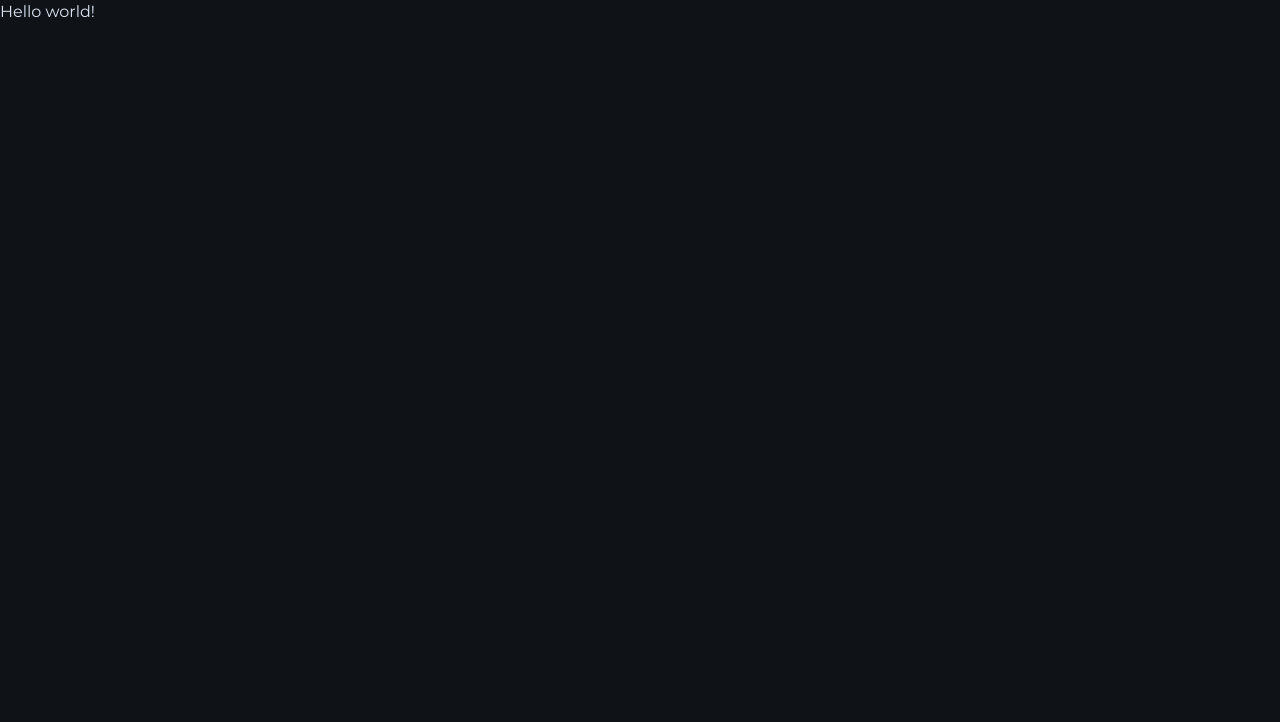
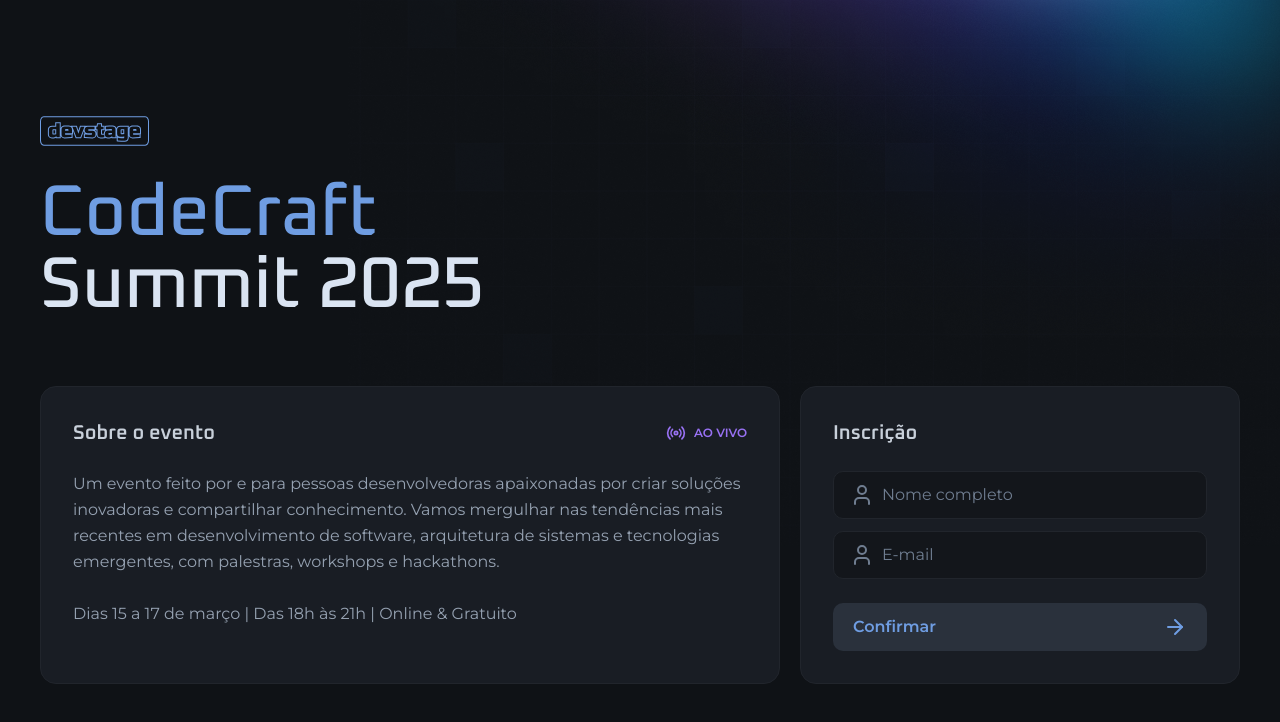
Before and after one commit to kauecdev/nlw-connect-web, a Next.js app: page / in a window 1280 px wide. Shown: the top 722 px of the page. Built offline with nearby package versions, Linux system fonts and the light colour scheme.

Commit message:
feat: created home page

```diff
--- a/src/app/layout.tsx
+++ b/src/app/layout.tsx
@@ -1,32 +1,34 @@
 import './globals.css'
 
-import type { Metadata } from "next";
+import type { Metadata } from 'next'
 import { Montserrat, Oxanium } from 'next/font/google'
 
 export const metadata: Metadata = {
-  title: "devstage",
-};
+  title: 'devstage',
+}
 
 const oxanium = Oxanium({
   weight: ['500', '600'],
   subsets: ['latin'],
-  variable: '--font-oxanium'
+  variable: '--font-oxanium',
 })
 
 const montserrat = Montserrat({
   weight: ['400', '600'],
   subsets: ['latin'],
-  variable: '--font-montserrat'
+  variable: '--font-montserrat',
 })
 
 export default function RootLayout({
   children,
 }: Readonly<{
-  children: React.ReactNode;
+  children: React.ReactNode
 }>) {
   return (
     <html lang="en" className={`${oxanium.variable} ${montserrat.variable}`}>
-      <body className='bg-gray-900 text-gray-100 antialiased'>{children}</body>
+      <body className="bg-gray-900 text-gray-100 antialiased bg-[url(/background.png)] bg-no-repeat bg-top md:bg-right-top">
+        {children}
+      </body>
     </html>
-  );
+  )
 }
--- a/src/app/page.tsx
+++ b/src/app/page.tsx
@@ -1,7 +1,73 @@
+import Image from 'next/image'
+
+import logo from '../assets/logo.svg'
+import { ArrowRight, Radio, User } from 'lucide-react'
+import { InputField, InputIcon, InputRoot } from '@/components/input'
+import { Button } from '@/components/button'
+
 export default function Home() {
   return (
-    <main>
-      <div>Hello world!</div>
+    <main className="max-w-[1240px] mx-auto px-5 py-8 md:py-0">
+      <div className="min-h-dvh flex justify-center gap-16 flex-col">
+        <div className="flex flex-col gap-8 items-center md:items-start">
+          <Image src={logo} alt="devstage" width={108.5} height={30} />
+
+          <h1 className="text-4xl text-center leading-none font-heading font-medium flex flex-col md:text-7xl md:text-left">
+            <span className="text-blue">CodeCraft</span>
+            Summit 2025
+          </h1>
+        </div>
+
+        <div className="flex gap-5 items-stretch flex-col md:flex-row">
+          <div className="flex-1 bg-gray-700 border border-gray-600 rounded-2xl p-8 space-y-6">
+            <div className="flex items-center justify-between">
+              <h2 className="font-heading font-semibold text-gray-200 text-xl">
+                Sobre o evento
+              </h2>
+              <span className="text-purple font-semibold text-xs flex items-center gap-2">
+                <Radio className="size-5" />
+                AO VIVO
+              </span>
+            </div>
+            <p className="text-gray-300 leading-relaxed text-sm md:text-base">
+              Um evento feito por e para pessoas desenvolvedoras apaixonadas por
+              criar soluções inovadoras e compartilhar conhecimento. Vamos
+              mergulhar nas tendências mais recentes em desenvolvimento de
+              software, arquitetura de sistemas e tecnologias emergentes, com
+              palestras, workshops e hackathons.
+              <br />
+              <br />
+              Dias 15 a 17 de março | Das 18h às 21h | Online & Gratuito
+            </p>
+          </div>
+          <form className="bg-gray-700 border border-gray-600 rounded-2xl p-8 space-y-6 w-full md:max-w-[440px]">
+            <h2 className="font-heading font-semibold text-gray-200 text-xl">
+              Inscrição
+            </h2>
+
+            <div className="space-y-3">
+              <InputRoot>
+                <InputIcon>
+                  <User />
+                </InputIcon>
+                <InputField type="text" placeholder="Nome completo" />
+              </InputRoot>
+
+              <InputRoot>
+                <InputIcon>
+                  <User />
+                </InputIcon>
+                <InputField type="email" placeholder="E-mail" />
+              </InputRoot>
+            </div>
+
+            <Button type="submit">
+              Confirmar
+              <ArrowRight />
+            </Button>
+          </form>
+        </div>
+      </div>
     </main>
-  );
+  )
 }
```
Also changed, not shown: public/background.png (added), src/assets/logo.svg (added).
